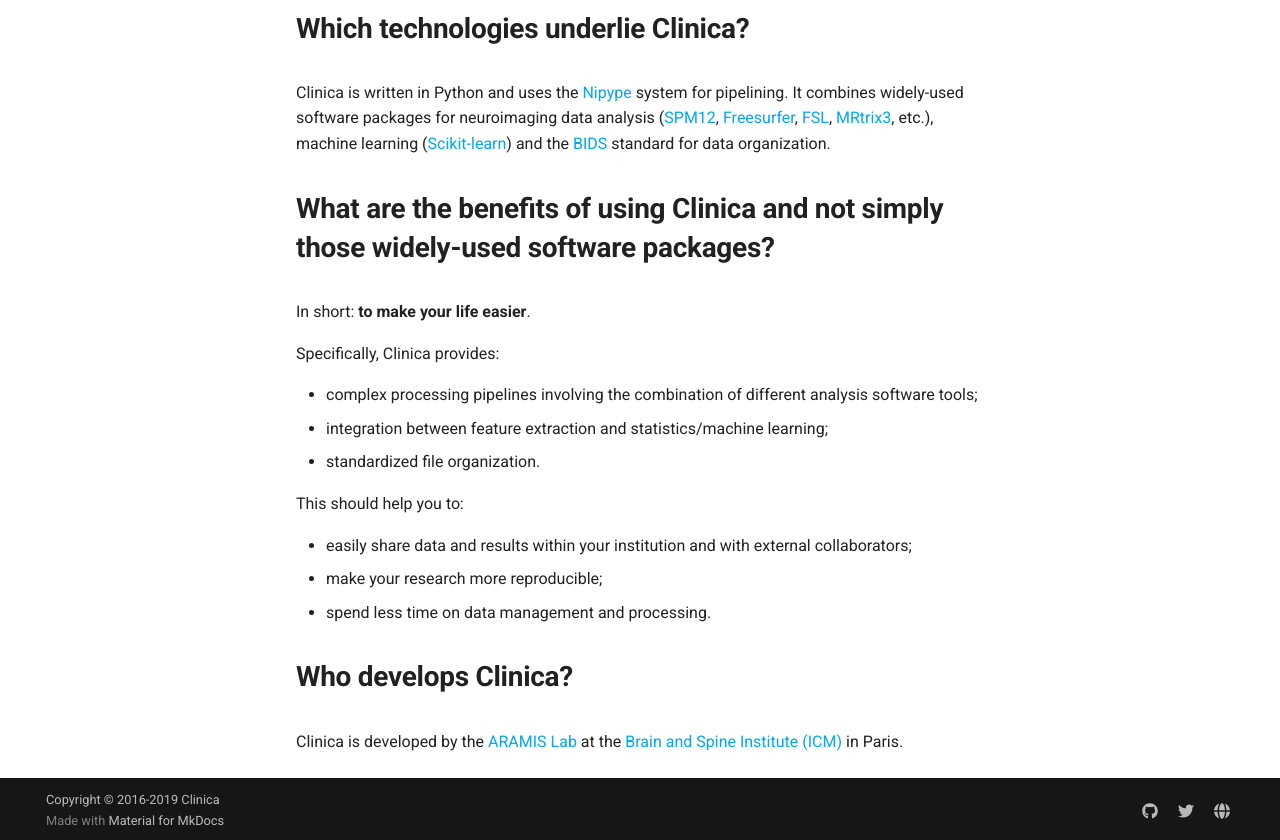
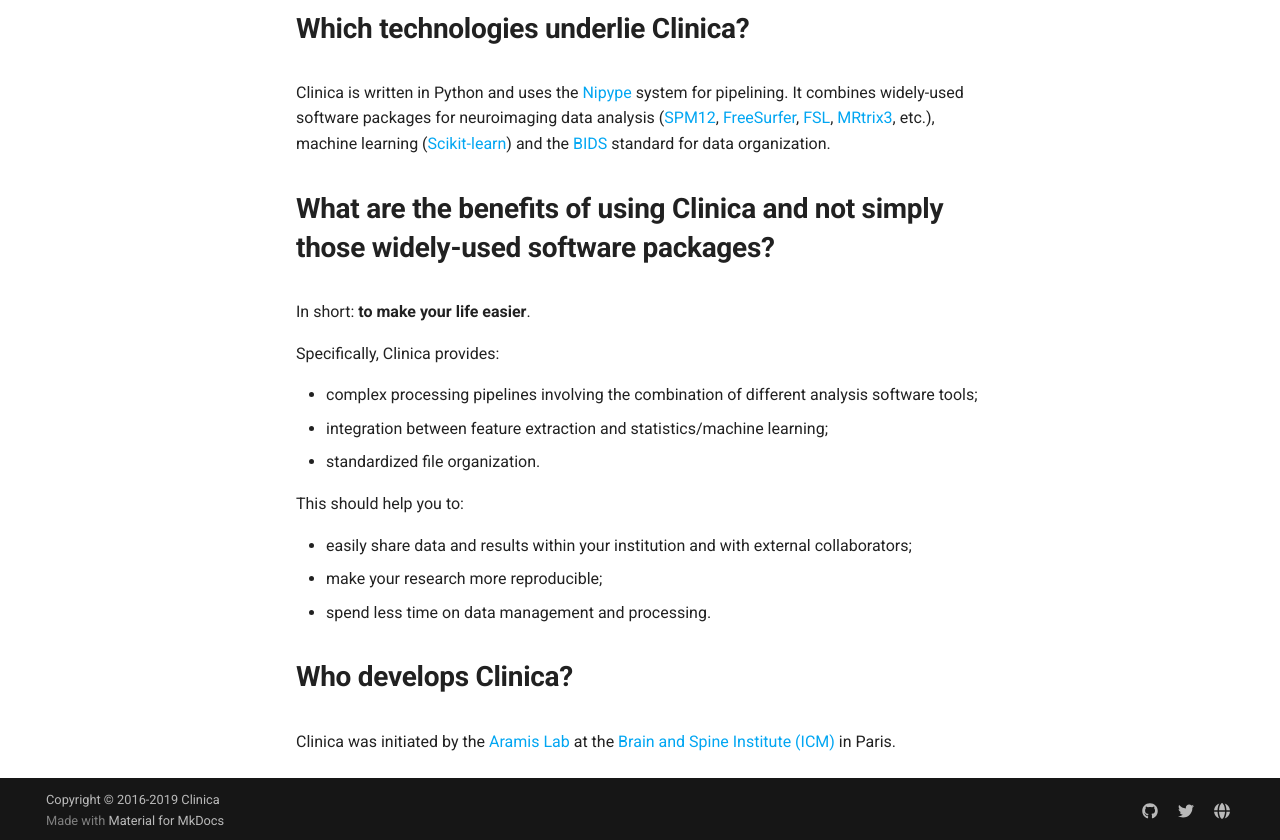
Before and after one commit to aramis-lab/clinica, an MkDocs documentation site: the page built from docs/WhatIsClinica.md, in a window 1280 px wide and 1400 px high, scrolled down 523 px. Shown: the part 557-1397 px from the top of the window. Built offline with MkDocs 1.6.1 and Material for MkDocs 9.7.7, drawn with Linux system fonts in a browser that asks for light colours; comment, search, counter and statistics services are not loaded.

```diff
--- a/docs/WhatIsClinica.md
+++ b/docs/WhatIsClinica.md
@@ -23,7 +23,7 @@ Currently, a large part of Clinica is devoted to neuroimaging data analysis. Fut
 
 ## Which technologies underlie Clinica?
 
-Clinica is written in Python and uses the [Nipype](http://nipype.readthedocs.io/en/latest/) system for pipelining. It combines widely-used software packages for neuroimaging data analysis ([SPM12](http://www.fil.ion.ucl.ac.uk/spm/), [Freesurfer](https://surfer.nmr.mgh.harvard.edu/), [FSL](https://fsl.fmrib.ox.ac.uk/fsl/fslwiki/), [MRtrix3](http://www.mrtrix.org/), etc.), machine learning ([Scikit-learn](http://scikit-learn.org/)) and the [BIDS](http://bids.neuroimaging.io/) standard for data organization.
+Clinica is written in Python and uses the [Nipype](http://nipype.readthedocs.io/en/latest/) system for pipelining. It combines widely-used software packages for neuroimaging data analysis ([SPM12](http://www.fil.ion.ucl.ac.uk/spm/), [FreeSurfer](https://surfer.nmr.mgh.harvard.edu/), [FSL](https://fsl.fmrib.ox.ac.uk/fsl/fslwiki/), [MRtrix3](http://www.mrtrix.org/), etc.), machine learning ([Scikit-learn](http://scikit-learn.org/)) and the [BIDS](http://bids.neuroimaging.io/) standard for data organization.
 
 ## What are the benefits of using Clinica and not simply those widely-used software packages?
 
@@ -43,4 +43,4 @@ This should help you to:
 
 
 ## Who develops Clinica?
-Clinica is developed by the [ARAMIS Lab](http://www.aramislab.fr/) at the [Brain and Spine Institute (ICM)](https://icm-institute.org/) in Paris.
+Clinica was initiated by the [Aramis Lab](http://www.aramislab.fr/) at the [Brain and Spine Institute (ICM)](https://icm-institute.org/) in Paris.
```
Also changed, not shown: docs/DatabasesToBIDS.md (+2 -2 lines), docs/InteractingWithClinica.md (+1 -1 lines).
